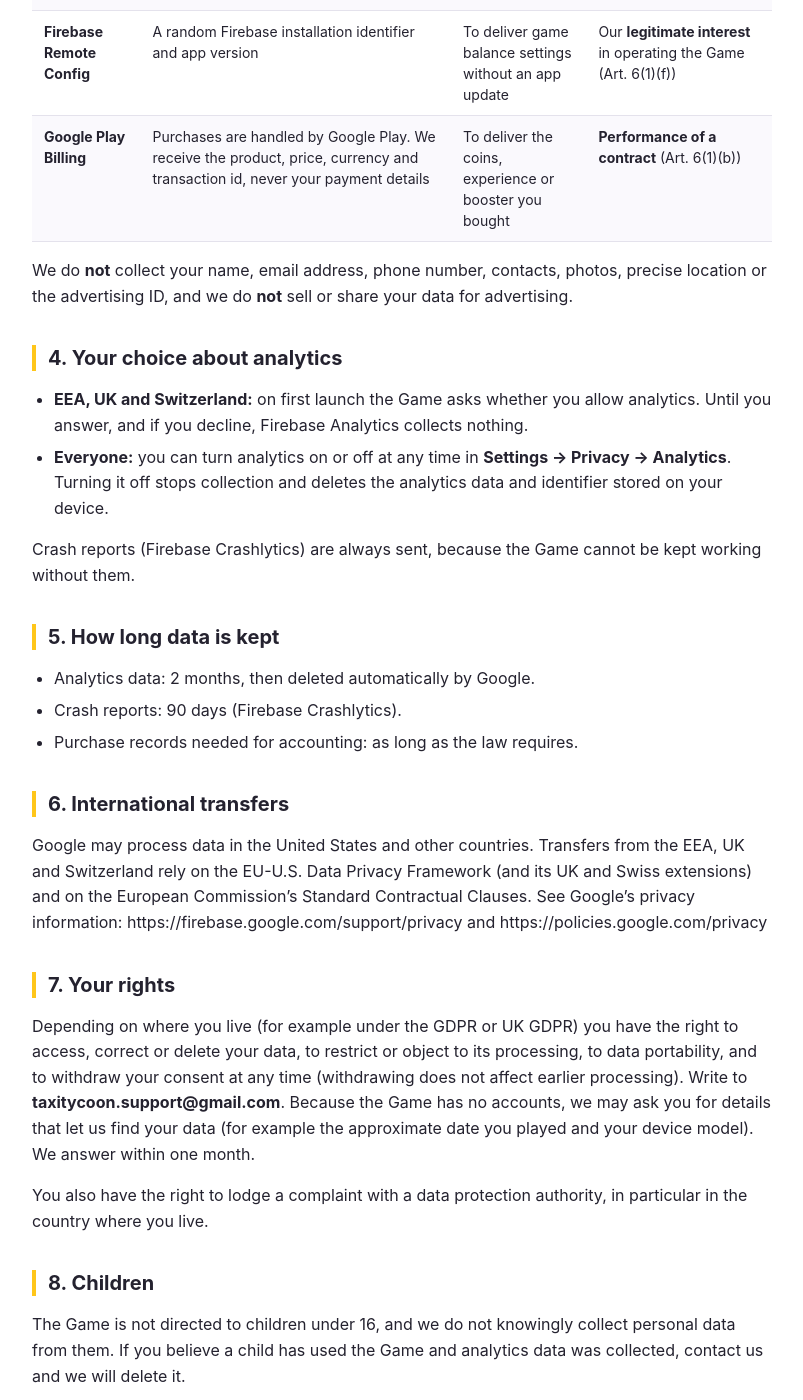
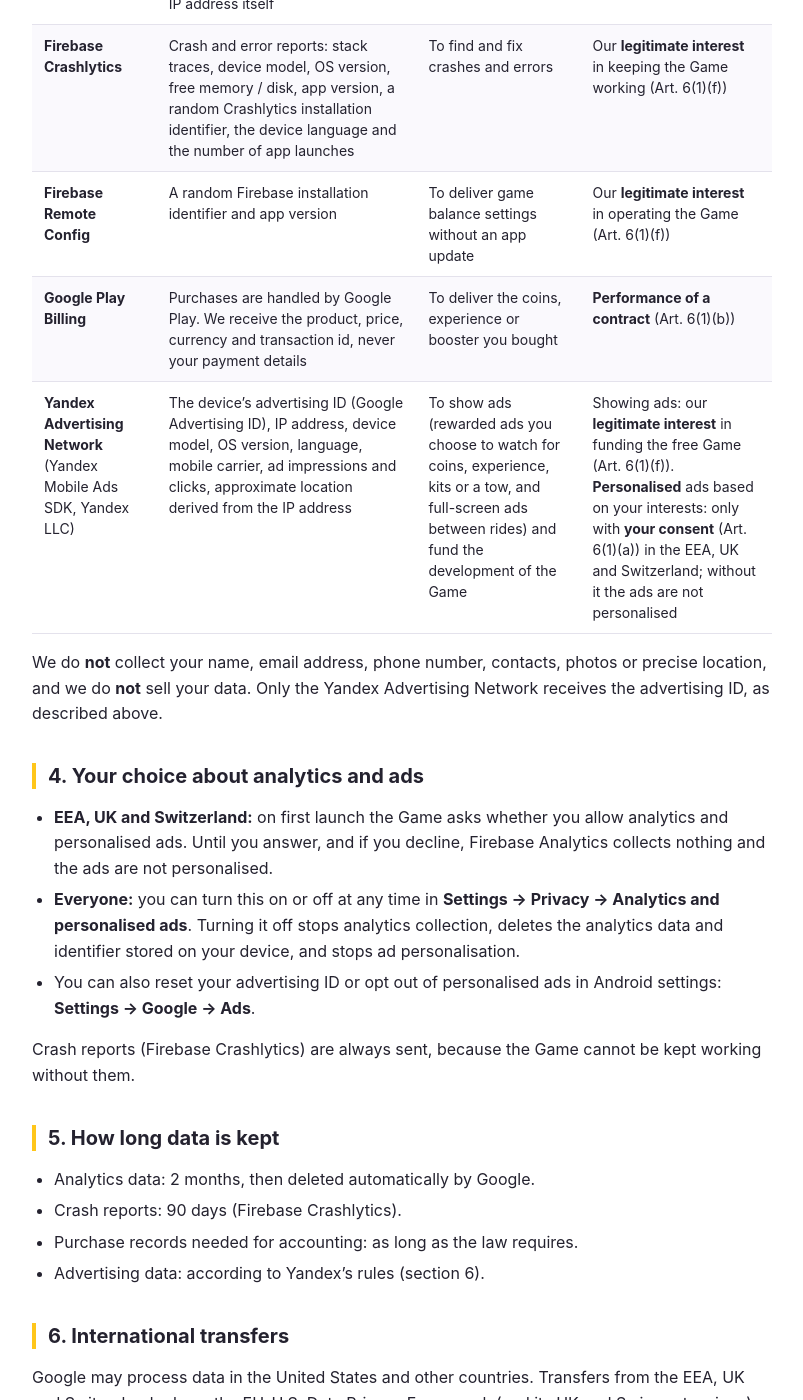
Before and after one commit to KiReIsHiN/taxitycoon.github.io, a Jekyll site: the page built from privacy-google.md, in a window 1280 px wide and 1400 px high, scrolled down 1220 px. Shown: the whole window, without its empty margins (238-1041 px from the left). Built offline with Jekyll 4.4.1, drawn with Linux system fonts in a browser that asks for light colours; some of the changed text lies outside the part shown.

Commit message:
Privacy policies for 0.3.0: Yandex ads in Google Play, interstitials in RuStore

```diff
--- a/privacy-google.md
+++ b/privacy-google.md
@@ -7,9 +7,9 @@ lang: en
 
 # Taxi Tycoon Privacy Policy (Google Play)
 
-_Last updated: 13 October 2026_
+_Last updated: 17 October 2026_
 
-This Privacy Policy explains what information the mobile game **Taxi Tycoon** (the "Game") collects in its **Google Play** version, why, and what choices you have. The Game does not require an account and does not show ads. Coins and experience packs can be bought through Google Play.
+This Privacy Policy explains what information the mobile game **Taxi Tycoon** (the "Game") collects in its **Google Play** version, why, and what choices you have. The Game does not require an account. Coins and experience packs can be bought through Google Play. The Game **shows ads** from the Yandex Advertising Network: rewarded ads that you choose to watch for in-game rewards, and occasional full-screen ads between rides (never during a ride, and never for players who made a purchase).
 
 ## 1. Who is responsible for your data
 
@@ -22,7 +22,7 @@ The nickname, company name, logo, start country and all game progress you create
 
 ## 3. Data we collect and why
 
-The Game uses services of Google's **Firebase** platform (provided in the EEA, UK and Switzerland by Google Ireland Limited, and elsewhere by Google LLC). Google acts as our service provider (data processor).
+The Game uses services of Google's **Firebase** platform (provided in the EEA, UK and Switzerland by Google Ireland Limited, and elsewhere by Google LLC) and the **Yandex Advertising Network** (Yandex LLC). They act as our service providers.
 
 | Service | What is collected | Why | Legal basis (GDPR) |
 |---|---|---|---|
@@ -30,13 +30,15 @@ The Game uses services of Google's **Firebase** platform (provided in the EEA, U
 | **Firebase Crashlytics** | Crash and error reports: stack traces, device model, OS version, free memory / disk, app version, a random Crashlytics installation identifier, the device language and the number of app launches | To find and fix crashes and errors | Our **legitimate interest** in keeping the Game working (Art. 6(1)(f)) |
 | **Firebase Remote Config** | A random Firebase installation identifier and app version | To deliver game balance settings without an app update | Our **legitimate interest** in operating the Game (Art. 6(1)(f)) |
 | **Google Play Billing** | Purchases are handled by Google Play. We receive the product, price, currency and transaction id, never your payment details | To deliver the coins, experience or booster you bought | **Performance of a contract** (Art. 6(1)(b)) |
+| **Yandex Advertising Network** (Yandex Mobile Ads SDK, Yandex LLC) | The device's advertising ID (Google Advertising ID), IP address, device model, OS version, language, mobile carrier, ad impressions and clicks, approximate location derived from the IP address | To show ads (rewarded ads you choose to watch for coins, experience, kits or a tow, and full-screen ads between rides) and fund the development of the Game | Showing ads: our **legitimate interest** in funding the free Game (Art. 6(1)(f)). **Personalised** ads based on your interests: only with **your consent** (Art. 6(1)(a)) in the EEA, UK and Switzerland; without it the ads are not personalised |
 
-We do **not** collect your name, email address, phone number, contacts, photos, precise location or the advertising ID, and we do **not** sell or share your data for advertising.
+We do **not** collect your name, email address, phone number, contacts, photos or precise location, and we do **not** sell your data. Only the Yandex Advertising Network receives the advertising ID, as described above.
 
-## 4. Your choice about analytics
+## 4. Your choice about analytics and ads
 
-- **EEA, UK and Switzerland:** on first launch the Game asks whether you allow analytics. Until you answer, and if you decline, Firebase Analytics collects nothing.
-- **Everyone:** you can turn analytics on or off at any time in **Settings → Privacy → Analytics**. Turning it off stops collection and deletes the analytics data and identifier stored on your device.
+- **EEA, UK and Switzerland:** on first launch the Game asks whether you allow analytics and personalised ads. Until you answer, and if you decline, Firebase Analytics collects nothing and the ads are not personalised.
+- **Everyone:** you can turn this on or off at any time in **Settings → Privacy → Analytics and personalised ads**. Turning it off stops analytics collection, deletes the analytics data and identifier stored on your device, and stops ad personalisation.
+- You can also reset your advertising ID or opt out of personalised ads in Android settings: **Settings → Google → Ads**.
 
 Crash reports (Firebase Crashlytics) are always sent, because the Game cannot be kept working without them.
 
@@ -45,10 +47,13 @@ Crash reports (Firebase Crashlytics) are always sent, because the Game cannot be
 - Analytics data: 2 months, then deleted automatically by Google.
 - Crash reports: 90 days (Firebase Crashlytics).
 - Purchase records needed for accounting: as long as the law requires.
+- Advertising data: according to Yandex's rules (section 6).
 
 ## 6. International transfers
 
 Google may process data in the United States and other countries. Transfers from the EEA, UK and Switzerland rely on the EU-U.S. Data Privacy Framework (and its UK and Swiss extensions) and on the European Commission's Standard Contractual Clauses. See Google's privacy information: https://firebase.google.com/support/privacy and https://policies.google.com/privacy
+
+Yandex LLC processes advertising data on servers in the Russian Federation according to its own privacy terms: https://yandex.com/legal/confidential/ and https://yandex.ru/legal/mobileads_sdk_agreement/
 
 ## 7. Your rights
 
@@ -62,11 +67,11 @@ The Game is not directed to children under 16, and we do not knowingly collect p
 
 ## 9. Security
 
-Data sent to Firebase is encrypted in transit (HTTPS). Data on your device is stored in the Game's private storage.
+Data sent to Firebase and Yandex is encrypted in transit (HTTPS). Data on your device is stored in the Game's private storage.
 
 ## 10. Changes
 
-We may update this Policy, for example when the Game adds new features such as ads. The date at the top shows the latest version; important changes will also be announced in the Game.
+We may update this Policy, for example when the Game adds new features. The date at the top shows the latest version; important changes will also be announced in the Game.
 
 ## 11. Contact
 
```
Also changed, not shown: privacy-ru.md (+4 -4 lines).
